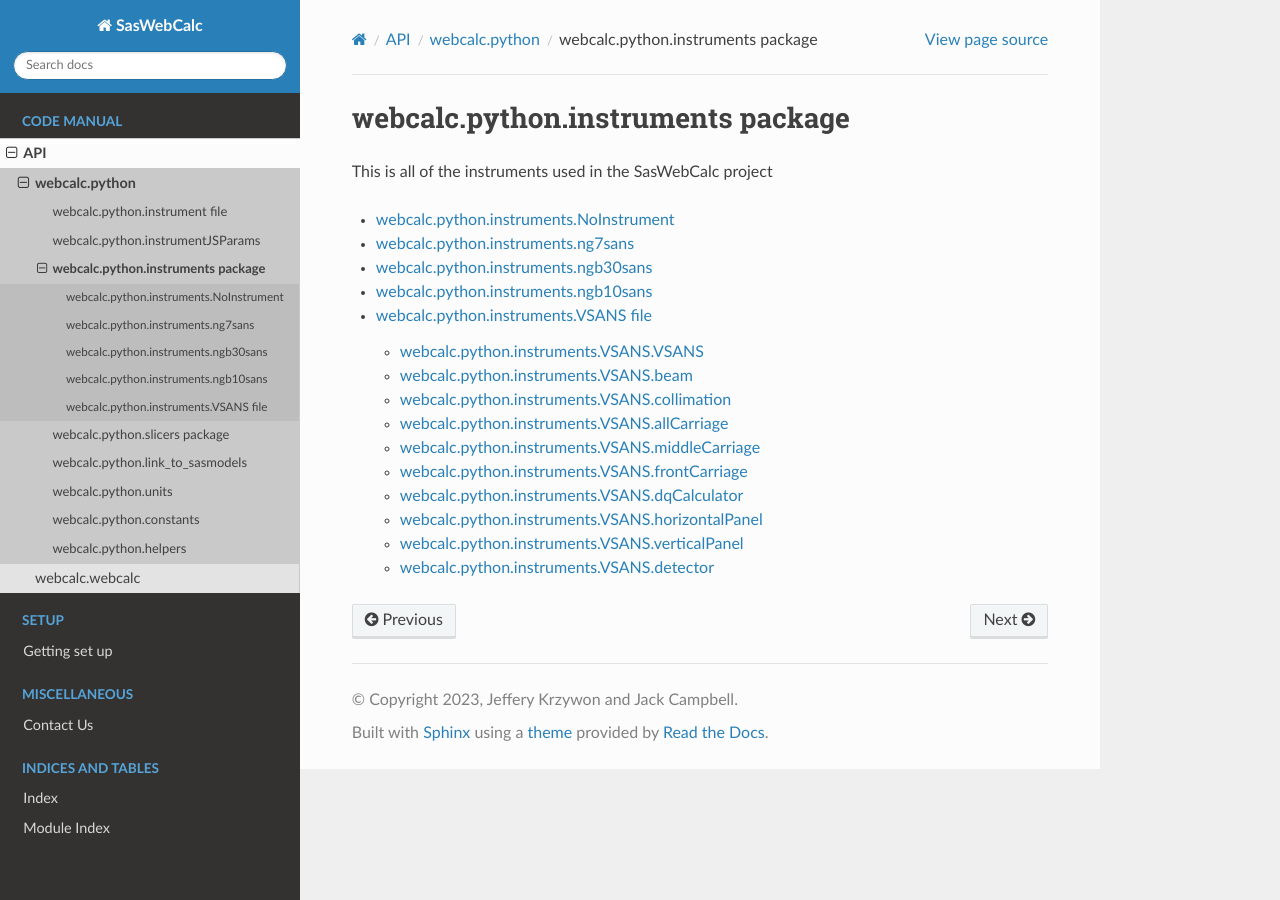
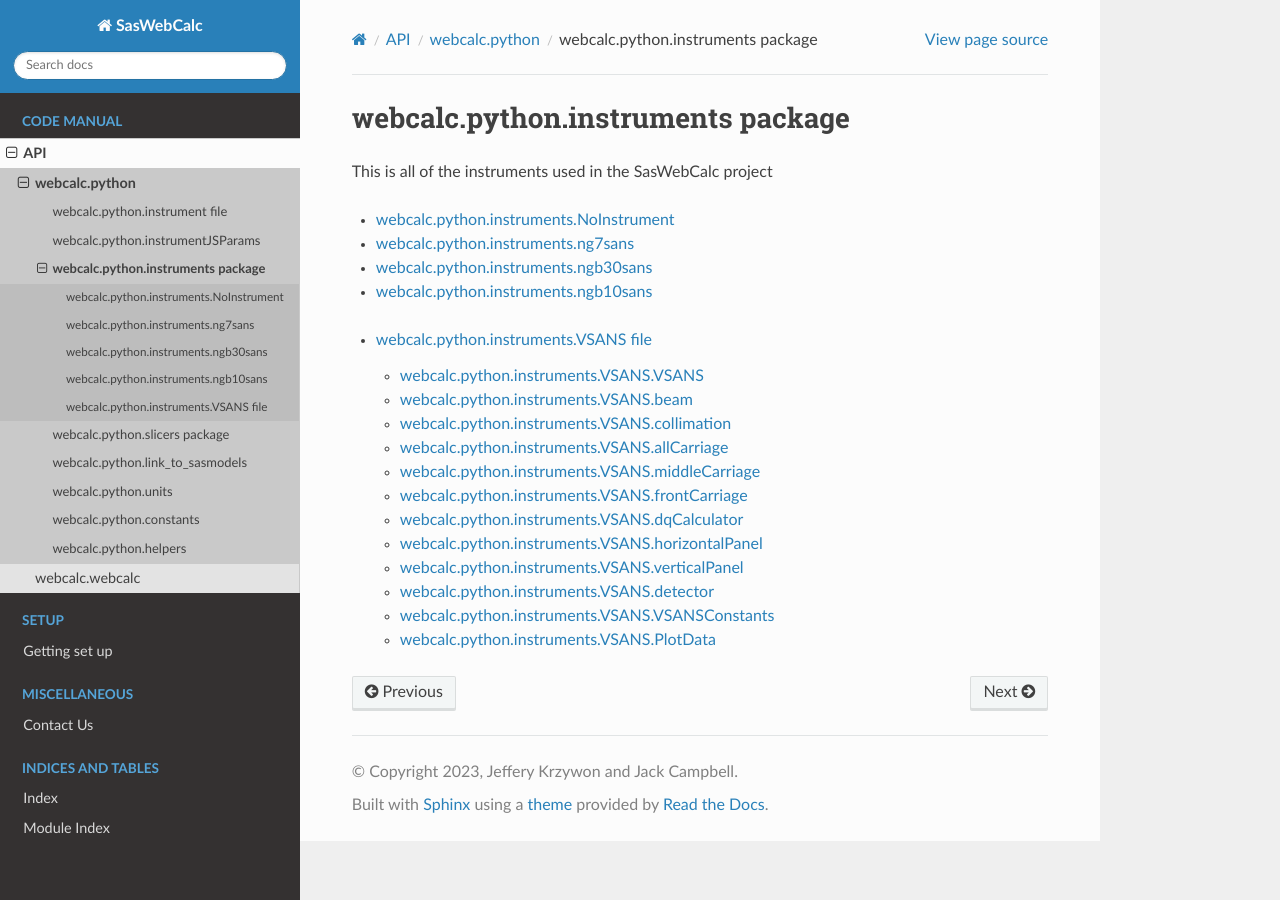
Before and after one commit to JackCampbell5/SasWebCalc, a Sphinx documentation site: the page built from docs/source/api/instruments/webcalc.python.instruments.rst, in a window 1280 px wide. Built offline with Sphinx 7.4.7 and the Read the Docs theme 2.0.0, drawn with Linux system fonts in a browser that asks for light colours.

Commit message:
Added Plotdata and Consents RST Files and updated the rest of the RST files to fit
Added the more to tree to show all files in instruments main rst

```diff
--- /dev/null
+++ b/docs/source/api/instruments/VSANS/webcalc.python.instruments.VSANS.PlotData.rst
@@ -0,0 +1,8 @@
+webcalc\.python\.instruments\.VSANS\.PlotData
+=============================================
+
+.. autoclass:: webcalc.python.instruments.VSANS.PlotData
+    :members:
+    :special-members: __init__
+    :undoc-members:
+    :show-inheritance:
--- /dev/null
+++ b/docs/source/api/instruments/VSANS/webcalc.python.instruments.VSANS.VSANSConstants.rst
@@ -0,0 +1,8 @@
+webcalc\.python\.instruments\.VSANS\.VSANSConstants
+===================================================
+
+.. autoclass:: webcalc.python.instruments.VSANS.VSANSConstants
+    :members:
+    :special-members: __init__
+    :undoc-members:
+    :show-inheritance:
--- a/docs/source/api/instruments/webcalc.python.instruments.rst
+++ b/docs/source/api/instruments/webcalc.python.instruments.rst
@@ -8,4 +8,8 @@ This is all of the instruments used in the SasWebCalc project
     webcalc.python.instruments.ng7sans
     webcalc.python.instruments.ngb30sans
     webcalc.python.instruments.ngb10sans
+
+.. toctree::
+    :maxdepth: 4
+
     webcalc.python.instruments.VSANS
```
Also changed, not shown: docs/source/api/instruments/webcalc.python.instruments.VSANS.rst (+3 -6 lines).
